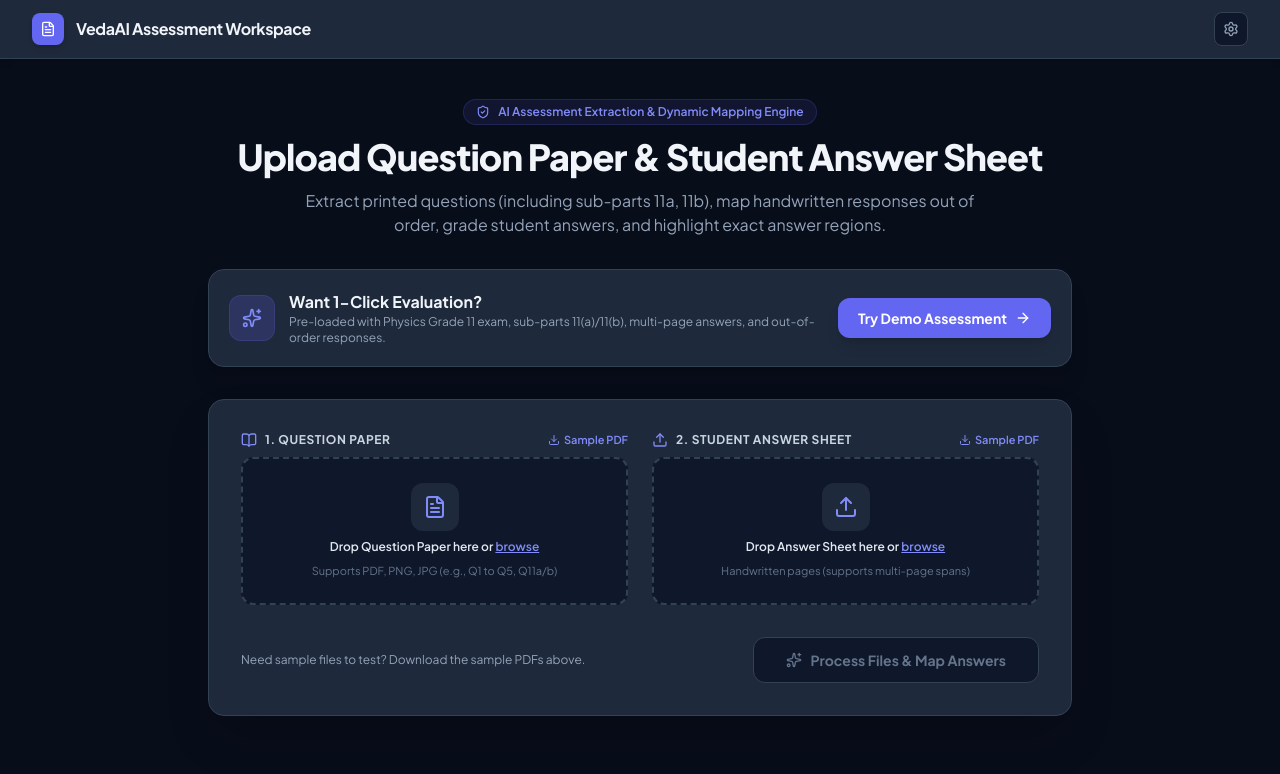
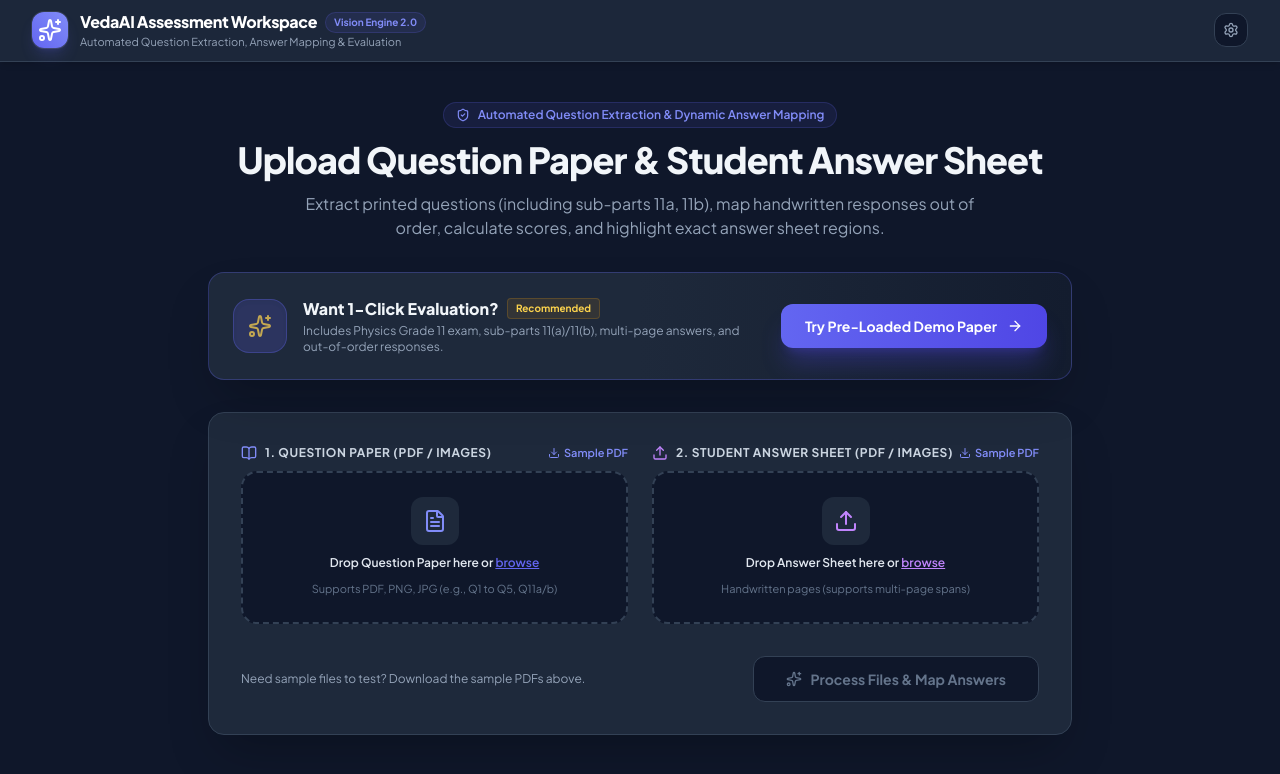
Before and after one commit to AmiteshKumarDubey/AI-Assessment-Extraction-Answer-Mapping, a Next.js app: page / in a window 1280 px wide. Shown: the top 774 px of the page. Built offline with nearby package versions, Linux system fonts and the light colour scheme.

Commit message:
Refactor UI: Enhanced design quality, grade report exports, and Figma design alignment

```diff
--- a/src/app/page.tsx
+++ b/src/app/page.tsx
@@ -17,7 +17,6 @@ import { AnswerViewer } from '@/components/AnswerViewer';
 import { QuestionDetailPanel } from '@/components/QuestionDetailPanel';
 
 export default function Home() {
-  // Default state is null so teacher lands on Core File Upload screen
   const [assessmentData, setAssessmentData] = useState<AssessmentData | null>(null);
   const [selectedQuestionId, setSelectedQuestionId] = useState<string | null>(null);
   const [selectedAnswerId, setSelectedAnswerId] = useState<string | null>(null);
@@ -30,7 +29,6 @@ export default function Home() {
     message: ''
   });
 
-  // Demo loading with step progress animation for visual fidelity
   const handleLoadDemo = async () => {
     setProgress({
       step: 'uploading',
@@ -70,7 +68,6 @@ export default function Home() {
       setSelectedAnswerId(ans1?.id || null);
     }
 
-    // Reset progress step after loading
     setTimeout(() => {
       setProgress({ step: 'idle', progress: 0, message: '' });
     }, 500);
@@ -83,7 +80,6 @@ export default function Home() {
     setProgress({ step: 'idle', progress: 0, message: '' });
   };
 
-  // Convert File to Base64 string
   const fileToBase64 = (file: File): Promise<string> => {
     return new Promise((resolve, reject) => {
       const reader = new FileReader();
@@ -211,7 +207,7 @@ export default function Home() {
   }
 
   return (
-    <div className="flex flex-col min-h-screen bg-slate-950 font-sans text-white">
+    <div className="flex flex-col min-h-screen bg-[#0F172A] font-sans text-white">
       {/* Header Bar */}
       <Header
         onLoadDemo={handleLoadDemo}
@@ -219,6 +215,7 @@ export default function Home() {
         hasData={!!assessmentData}
         apiKey={apiKey}
         onSaveApiKey={(key) => setApiKey(key)}
+        assessmentData={assessmentData}
       />
 
       {/* Main Workspace */}
--- a/src/components/FileUploadSection.tsx
+++ b/src/components/FileUploadSection.tsx
@@ -10,7 +10,9 @@ import {
   Loader2,
   FileCheck,
   Download,
-  ShieldCheck
+  ShieldCheck,
+  CheckCircle2,
+  Layers
 } from 'lucide-react';
 import { ProcessingProgress } from '@/types/assessment';
 
@@ -51,39 +53,45 @@ export const FileUploadSection: React.FC<FileUploadSectionProps> = ({
 
   return (
     <div className="max-w-4xl mx-auto px-4 py-10 space-y-8 animate-fade-in">
-      {/* Intro Header */}
+      {/* Intro Hero Section */}
       <div className="text-center space-y-3">
         <div className="inline-flex items-center gap-2 px-3 py-1 rounded-full bg-indigo-500/10 text-indigo-400 border border-indigo-500/20 text-xs font-semibold">
           <ShieldCheck className="w-3.5 h-3.5" />
-          AI Assessment Extraction &amp; Dynamic Mapping Engine
+          Automated Question Extraction &amp; Dynamic Answer Mapping
         </div>
         <h2 className="text-3xl sm:text-4xl font-extrabold text-slate-100 tracking-tight">
           Upload Question Paper &amp; Student Answer Sheet
         </h2>
-        <p className="text-sm sm:text-base text-slate-400 max-w-2xl mx-auto">
-          Extract printed questions (including sub-parts 11a, 11b), map handwritten responses out of order, grade student answers, and highlight exact answer regions.
+        <p className="text-sm sm:text-base text-slate-400 max-w-2xl mx-auto leading-relaxed">
+          Extract printed questions (including sub-parts 11a, 11b), map handwritten responses out of order, calculate scores, and highlight exact answer sheet regions.
         </p>
       </div>
 
-      {/* Quick Demo Pre-load Bar */}
-      <div className="bg-[#1E293B] border border-[#334155] rounded-2xl p-5 shadow-xl flex flex-col sm:flex-row items-center justify-between gap-4">
-        <div className="flex items-center gap-3.5">
-          <div className="p-3 rounded-xl bg-[#6366F1]/20 text-indigo-400 border border-indigo-500/20">
-            <Sparkles className="w-5 h-5" />
+      {/* Prominent Demo Hero CTA Banner */}
+      <div className="bg-gradient-to-r from-[#1E293B] via-[#1E293B] to-[#131c2e] border border-indigo-500/30 rounded-2xl p-6 shadow-2xl flex flex-col sm:flex-row items-center justify-between gap-5 relative overflow-hidden group">
+        <div className="flex items-center gap-4 relative z-10">
+          <div className="p-3.5 rounded-2xl bg-[#6366F1]/20 text-indigo-400 border border-indigo-500/30 shadow-inner">
+            <Sparkles className="w-6 h-6 text-amber-300 animate-pulse" />
           </div>
           <div>
-            <h3 className="font-bold text-slate-100 text-sm sm:text-base">Want 1-Click Evaluation?</h3>
+            <div className="flex items-center gap-2 mb-0.5">
+              <h3 className="font-extrabold text-slate-100 text-base">Want 1-Click Evaluation?</h3>
+              <span className="px-2 py-0.5 rounded text-[10px] font-bold bg-amber-500/10 text-amber-300 border border-amber-500/20">
+                Recommended
+              </span>
+            </div>
             <p className="text-xs text-slate-400">
-              Pre-loaded with Physics Grade 11 exam, sub-parts 11(a)/11(b), multi-page answers, and out-of-order responses.
+              Includes Physics Grade 11 exam, sub-parts 11(a)/11(b), multi-page answers, and out-of-order responses.
             </p>
           </div>
         </div>
+
         <button
           onClick={onLoadDemo}
           disabled={isProcessing}
-          className="whitespace-nowrap px-5 py-2.5 rounded-xl font-bold text-xs sm:text-sm bg-[#6366F1] hover:bg-indigo-500 text-white shadow-lg transition-all hover:scale-[1.02] active:scale-[0.98] flex items-center gap-2"
+          className="whitespace-nowrap px-6 py-3 rounded-xl font-bold text-xs sm:text-sm bg-gradient-to-r from-[#6366F1] to-indigo-600 hover:from-indigo-500 hover:to-indigo-500 text-white shadow-xl shadow-indigo-600/30 transition-all hover:scale-[1.03] active:scale-[0.98] flex items-center gap-2.5 relative z-10 shrink-0"
         >
-          <span>Try Demo Assessment</span>
+          <span>Try Pre-Loaded Demo Paper</span>
           <ArrowRight className="w-4 h-4" />
         </button>
       </div>
@@ -92,11 +100,11 @@ export const FileUploadSection: React.FC<FileUploadSectionProps> = ({
       <form onSubmit={handleSubmit} className="bg-[#1E293B] border border-[#334155] rounded-2xl p-6 sm:p-8 shadow-2xl space-y-6">
         <div className="grid grid-cols-1 md:grid-cols-2 gap-6">
           {/* Question Paper Dropzone */}
-          <div className="space-y-2">
+          <div className="space-y-2.5">
             <div className="flex items-center justify-between">
               <label className="text-xs font-bold text-slate-300 uppercase tracking-wider flex items-center gap-2">
                 <BookOpen className="w-4 h-4 text-indigo-400" />
-                1. Question Paper
+                1. Question Paper (PDF / Images)
               </label>
               <a
                 href="/samples/Question_Paper.pdf"
@@ -107,7 +115,7 @@ export const FileUploadSection: React.FC<FileUploadSectionProps> = ({
               </a>
             </div>
 
-            <div className="relative border-2 border-dashed border-[#334155] hover:border-[#6366F1] rounded-xl p-6 text-center transition-all bg-[#0F172A] group">
+            <div className="relative border-2 border-dashed border-[#334155] hover:border-[#6366F1] rounded-2xl p-6 text-center transition-all bg-[#0F172A] group">
               <input
                 type="file"
                 multiple
@@ -116,19 +124,19 @@ export const FileUploadSection: React.FC<FileUploadSectionProps> = ({
                 disabled={isProcessing}
                 className="absolute inset-0 w-full h-full opacity-0 cursor-pointer z-10"
               />
-              <div className="space-y-2 flex flex-col items-center justify-center">
+              <div className="space-y-2.5 flex flex-col items-center justify-center">
                 <div className="w-12 h-12 rounded-xl bg-[#1E293B] group-hover:bg-[#6366F1]/20 text-indigo-400 flex items-center justify-center transition-colors">
                   <FileText className="w-6 h-6" />
                 </div>
                 {qpFiles.length > 0 ? (
-                  <div className="text-xs font-medium text-emerald-400 flex items-center gap-1.5">
+                  <div className="text-xs font-medium text-emerald-400 flex items-center gap-1.5 bg-emerald-500/10 px-3 py-1.5 rounded-lg border border-emerald-500/30">
                     <FileCheck className="w-4 h-4" />
                     <span>{qpFiles.length} file(s) selected</span>
                   </div>
                 ) : (
                   <>
                     <p className="text-xs font-semibold text-slate-200">
-                      Drop Question Paper here or <span className="text-indigo-400 underline">browse</span>
+                      Drop Question Paper here or <span className="text-[#6366F1] underline">browse</span>
                     </p>
                     <p className="text-[11px] text-slate-500">Supports PDF, PNG, JPG (e.g., Q1 to Q5, Q11a/b)</p>
                   </>
@@ -138,11 +146,11 @@ export const FileUploadSection: React.FC<FileUploadSectionProps> = ({
           </div>
 
           {/* Student Answer Sheet Dropzone */}
-          <div className="space-y-2">
+          <div className="space-y-2.5">
             <div className="flex items-center justify-between">
               <label className="text-xs font-bold text-slate-300 uppercase tracking-wider flex items-center gap-2">
-                <Upload className="w-4 h-4 text-indigo-400" />
-                2. Student Answer Sheet
+                <Upload className="w-4 h-4 text-purple-400" />
+                2. Student Answer Sheet (PDF / Images)
               </label>
               <a
                 href="/samples/Student_Answer_Sheet.pdf"
@@ -153,7 +161,7 @@ export const FileUploadSection: React.FC<FileUploadSectionProps> = ({
               </a>
             </div>
 
-            <div className="relative border-2 border-dashed border-[#334155] hover:border-[#6366F1] rounded-xl p-6 text-center transition-all bg-[#0F172A] group">
+            <div className="relative border-2 border-dashed border-[#334155] hover:border-purple-500/60 rounded-2xl p-6 text-center transition-all bg-[#0F172A] group">
               <input
                 type="file"
                 multiple
@@ -162,19 +170,19 @@ export const FileUploadSection: React.FC<FileUploadSectionProps> = ({
                 disabled={isProcessing}
                 className="absolute inset-0 w-full h-full opacity-0 cursor-pointer z-10"
               />
-              <div className="space-y-2 flex flex-col items-center justify-center">
-                <div className="w-12 h-12 rounded-xl bg-[#1E293B] group-hover:bg-[#6366F1]/20 text-indigo-400 flex items-center justify-center transition-colors">
+              <div className="space-y-2.5 flex flex-col items-center justify-center">
+                <div className="w-12 h-12 rounded-xl bg-[#1E293B] group-hover:bg-purple-500/20 text-purple-400 flex items-center justify-center transition-colors">
                   <Upload className="w-6 h-6" />
                 </div>
                 {ansFiles.length > 0 ? (
-                  <div className="text-xs font-medium text-emerald-400 flex items-center gap-1.5">
+                  <div className="text-xs font-medium text-emerald-400 flex items-center gap-1.5 bg-emerald-500/10 px-3 py-1.5 rounded-lg border border-emerald-500/30">
                     <FileCheck className="w-4 h-4" />
                     <span>{ansFiles.length} file(s) selected</span>
                   </div>
                 ) : (
                   <>
                     <p className="text-xs font-semibold text-slate-200">
-                      Drop Answer Sheet here or <span className="text-indigo-400 underline">browse</span>
+                      Drop Answer Sheet here or <span className="text-purple-400 underline">browse</span>
                     </p>
                     <p className="text-[11px] text-slate-500">Handwritten pages (supports multi-page spans)</p>
                   </>
@@ -186,25 +194,25 @@ export const FileUploadSection: React.FC<FileUploadSectionProps> = ({
 
         {/* Processing Progress Bar & Status */}
         {isProcessing && (
-          <div className="bg-[#0F172A] border border-[#334155] rounded-xl p-4 space-y-3">
+          <div className="bg-[#0F172A] border border-[#334155] rounded-2xl p-5 space-y-3.5 shadow-inner">
             <div className="flex items-center justify-between text-xs">
-              <span className="font-semibold text-slate-300 flex items-center gap-2">
+              <span className="font-bold text-slate-200 flex items-center gap-2">
                 <Loader2 className="w-4 h-4 text-indigo-400 animate-spin" />
                 {progress.message}
               </span>
-              <span className="font-mono font-bold text-indigo-400">{progress.progress}%</span>
+              <span className="font-mono font-extrabold text-[#6366F1]">{progress.progress}%</span>
             </div>
-            <div className="w-full h-2 rounded-full bg-[#1E293B] overflow-hidden">
+            <div className="w-full h-2.5 rounded-full bg-[#1E293B] overflow-hidden">
               <div
                 className="h-full bg-[#6366F1] transition-all duration-300 ease-out"
                 style={{ width: `${progress.progress}%` }}
               />
             </div>
-            <div className="grid grid-cols-4 text-[10px] text-slate-500 font-medium text-center pt-1">
-              <span className={progress.progress >= 20 ? 'text-indigo-400 font-bold' : ''}>Upload</span>
-              <span className={progress.progress >= 40 ? 'text-indigo-400 font-bold' : ''}>Extract Questions</span>
-              <span className={progress.progress >= 70 ? 'text-indigo-400 font-bold' : ''}>Scan Handwriting</span>
-              <span className={progress.progress >= 95 ? 'text-indigo-400 font-bold' : ''}>Map &amp; Grade</span>
+            <div className="grid grid-cols-4 text-[11px] text-slate-400 font-semibold text-center pt-1">
+              <span className={progress.progress >= 20 ? 'text-indigo-400 font-extrabold' : ''}>1. Ingest Files</span>
+              <span className={progress.progress >= 40 ? 'text-indigo-400 font-extrabold' : ''}>2. Extract Questions</span>
+              <span className={progress.progress >= 70 ? 'text-indigo-400 font-extrabold' : ''}>3. OCR Handwriting</span>
+              <span className={progress.progress >= 95 ? 'text-indigo-400 font-extrabold' : ''}>4. Map &amp; Grade</span>
             </div>
           </div>
         )}
@@ -219,7 +227,7 @@ export const FileUploadSection: React.FC<FileUploadSectionProps> = ({
             disabled={qpFiles.length === 0 || ansFiles.length === 0 || isProcessing}
             className={`w-full sm:w-auto px-8 py-3 rounded-xl font-bold text-xs sm:text-sm flex items-center justify-center gap-2 transition-all ${
               qpFiles.length > 0 && ansFiles.length > 0 && !isProcessing
-                ? 'bg-[#6366F1] hover:bg-indigo-500 text-white shadow-lg hover:scale-[1.02] active:scale-[0.98]'
+                ? 'bg-[#6366F1] hover:bg-indigo-500 text-white shadow-xl hover:scale-[1.02] active:scale-[0.98]'
                 : 'bg-[#0F172A] text-slate-500 cursor-not-allowed border border-[#334155]'
             }`}
           >
--- a/src/components/Header.tsx
+++ b/src/components/Header.tsx
@@ -1,7 +1,8 @@
 'use client';
 
 import React, { useState } from 'react';
-import { Sparkles, Key, RotateCcw, Settings, FileText } from 'lucide-react';
+import { Sparkles, Key, RotateCcw, Settings, FileText, Download, CheckCircle2 } from 'lucide-react';
+import { AssessmentData } from '@/types/assessment';
 
 interface HeaderProps {
   onLoadDemo: () => void;
@@ -9,6 +10,7 @@ interface HeaderProps {
   hasData: boolean;
   apiKey: string;
   onSaveApiKey: (key: string) => void;
+  assessmentData?: AssessmentData | null;
 }
 
 export const Header: React.FC<HeaderProps> = ({
@@ -17,37 +19,83 @@ export const Header: React.FC<HeaderProps> = ({
   hasData,
   apiKey,
   onSaveApiKey,
+  assessmentData,
 }) => {
   const [showKeyModal, setShowKeyModal] = useState(false);
   const [inputKey, setInputKey] = useState(apiKey);
+  const [downloaded, setDownloaded] = useState(false);
 
   const handleSave = () => {
     onSaveApiKey(inputKey);
     setShowKeyModal(false);
   };
 
+  const handleExportJSON = () => {
+    if (!assessmentData) return;
+    const jsonString = `data:text/json;charset=utf-8,${encodeURIComponent(
+      JSON.stringify(assessmentData, null, 2)
+    )}`;
+    const downloadAnchor = document.createElement('a');
+    downloadAnchor.setAttribute('href', jsonString);
+    downloadAnchor.setAttribute('download', `VedaAI_Grade_Report_${assessmentData.summary.studentName.replace(/\s+/g, '_')}.json`);
+    document.body.appendChild(downloadAnchor);
+    downloadAnchor.click();
+    downloadAnchor.remove();
+
+    setDownloaded(true);
+    setTimeout(() => setDownloaded(false), 2000);
+  };
+
   return (
-    <header className="sticky top-0 z-40 bg-[#1E293B] border-b border-[#334155] text-white px-4 lg:px-8 py-3 shadow-md">
+    <header className="sticky top-0 z-40 bg-[#1E293B]/95 backdrop-blur-md border-b border-[#334155] text-white px-4 lg:px-8 py-2.5 shadow-md">
       <div className="max-w-7xl mx-auto flex items-center justify-between">
         {/* Brand & Logo */}
         <div className="flex items-center gap-3">
-          <div className="w-8 h-8 rounded-lg bg-[#6366F1] flex items-center justify-center shadow-md text-white">
-            <FileText className="w-4 h-4" />
+          <div className="w-9 h-9 rounded-xl bg-gradient-to-tr from-[#6366F1] to-[#818cf8] flex items-center justify-center shadow-lg shadow-indigo-500/20 ring-1 ring-white/10">
+            <Sparkles className="w-4.5 h-4.5 text-white" />
           </div>
           <div>
-            <h1 className="font-bold text-base tracking-tight text-slate-100">
-              VedaAI Assessment Workspace
-            </h1>
+            <div className="flex items-center gap-2">
+              <h1 className="font-extrabold text-base tracking-tight text-white">
+                VedaAI Assessment Workspace
+              </h1>
+              <span className="px-2 py-0.5 rounded-full text-[10px] font-bold bg-indigo-500/10 text-indigo-400 border border-indigo-500/20">
+                Vision Engine 2.0
+              </span>
+            </div>
+            <p className="text-[11px] text-slate-400 hidden sm:block">
+              Automated Question Extraction, Answer Mapping &amp; Evaluation
+            </p>
           </div>
         </div>
 
         {/* Action Buttons */}
-        <div className="flex items-center gap-3">
+        <div className="flex items-center gap-2.5">
+          {/* Export Report JSON */}
+          {hasData && (
+            <button
+              onClick={handleExportJSON}
+              className="flex items-center gap-1.5 px-3 py-1.5 rounded-xl text-xs font-semibold bg-emerald-500/10 hover:bg-emerald-500/20 text-emerald-400 border border-emerald-500/30 transition-all"
+            >
+              {downloaded ? (
+                <>
+                  <CheckCircle2 className="w-3.5 h-3.5 text-emerald-400" />
+                  <span>Report Exported!</span>
+                </>
+              ) : (
+                <>
+                  <Download className="w-3.5 h-3.5 text-emerald-400" />
+                  <span>Export Grade Report</span>
+                </>
+              )}
+            </button>
+          )}
+
           {/* New Test / Upload View */}
           {hasData && (
             <button
               onClick={onReset}
-              className="flex items-center gap-1.5 px-3 py-1.5 rounded-lg text-xs font-semibold bg-[#0F172A] border border-[#334155] text-slate-200 hover:bg-slate-800 transition-colors"
+              className="flex items-center gap-1.5 px-3 py-1.5 rounded-xl text-xs font-semibold bg-[#0F172A] border border-[#334155] text-slate-300 hover:bg-slate-800 hover:text-white transition-colors"
             >
               <RotateCcw className="w-3.5 h-3.5" />
               <span>Upload New Test</span>
@@ -57,12 +105,12 @@ export const Header: React.FC<HeaderProps> = ({
           {/* Subtle API Settings */}
           <button
             onClick={() => setShowKeyModal(true)}
-            className={`p-2 rounded-lg border transition-colors ${
+            className={`p-2 rounded-xl border transition-colors ${
               apiKey
                 ? 'bg-emerald-500/10 border-emerald-500/30 text-emerald-400'
                 : 'bg-[#0F172A] border-[#334155] text-slate-400 hover:text-white hover:bg-slate-800'
             }`}
-            title="Configure API Settings"
+            title="Configure Vision Engine Settings"
           >
             <Settings className="w-4 h-4" />
           </button>
@@ -72,13 +120,13 @@ export const Header: React.FC<HeaderProps> = ({
       {/* Settings Modal */}
       {showKeyModal && (
         <div className="fixed inset-0 z-50 bg-black/70 backdrop-blur-sm flex items-center justify-center p-4">
-          <div className="bg-[#1E293B] border border-[#334155] rounded-xl p-6 max-w-md w-full shadow-2xl space-y-4">
+          <div className="bg-[#1E293B] border border-[#334155] rounded-2xl p-6 max-w-md w-full shadow-2xl space-y-4">
             <div className="flex items-center gap-3">
-              <div className="p-2 rounded-lg bg-indigo-500/10 text-indigo-400 border border-indigo-500/20">
+              <div className="p-2.5 rounded-xl bg-indigo-500/10 text-indigo-400 border border-indigo-500/20">
                 <Key className="w-4 h-4" />
               </div>
               <div>
-                <h3 className="font-bold text-white text-sm">Vision Engine API Settings</h3>
+                <h3 className="font-bold text-white text-sm">Vision Model Settings</h3>
                 <p className="text-xs text-slate-400">
                   Optional custom Google Gemini Vision API Key
                 </p>
@@ -94,20 +142,20 @@ export const Header: React.FC<HeaderProps> = ({
                 value={inputKey}
                 onChange={(e) => setInputKey(e.target.value)}
                 placeholder="AIzaSy..."
-                className="w-full px-3.5 py-2 rounded-lg bg-[#0F172A] border border-[#334155] text-white text-xs focus:outline-none focus:border-[#6366F1] font-mono"
+                className="w-full px-3.5 py-2 rounded-xl bg-[#0F172A] border border-[#334155] text-white text-xs focus:outline-none focus:border-[#6366F1] font-mono"
               />
             </div>
 
             <div className="flex items-center justify-end gap-2 pt-2">
               <button
                 onClick={() => setShowKeyModal(false)}
-                className="px-4 py-2 rounded-lg text-xs font-medium text-slate-400 hover:text-white"
+                className="px-4 py-2 rounded-xl text-xs font-medium text-slate-400 hover:text-white"
               >
                 Cancel
               </button>
               <button
                 onClick={handleSave}
-                className="px-4 py-2 rounded-lg text-xs font-semibold bg-[#6366F1] hover:bg-indigo-500 text-white"
+                className="px-4 py-2 rounded-xl text-xs font-semibold bg-[#6366F1] hover:bg-indigo-500 text-white shadow-md"
               >
                 Save Settings
               </button>
```
